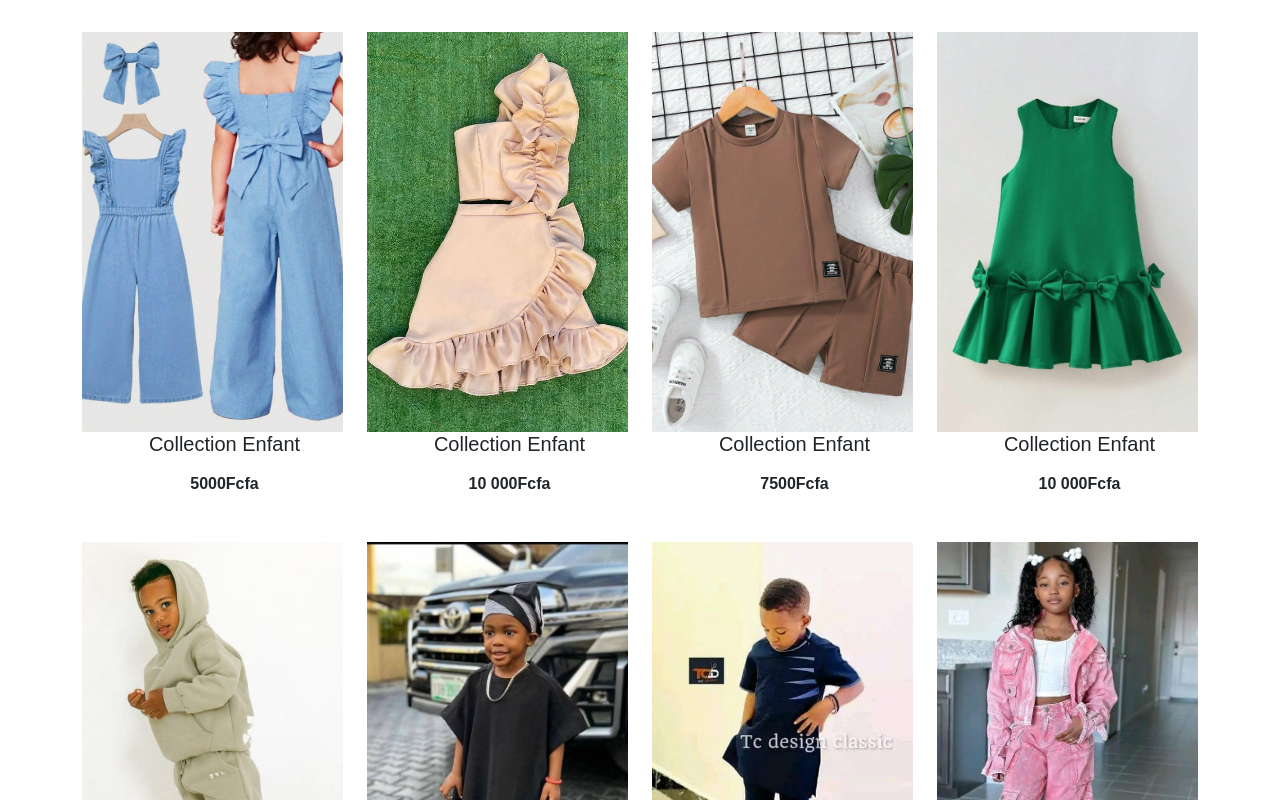
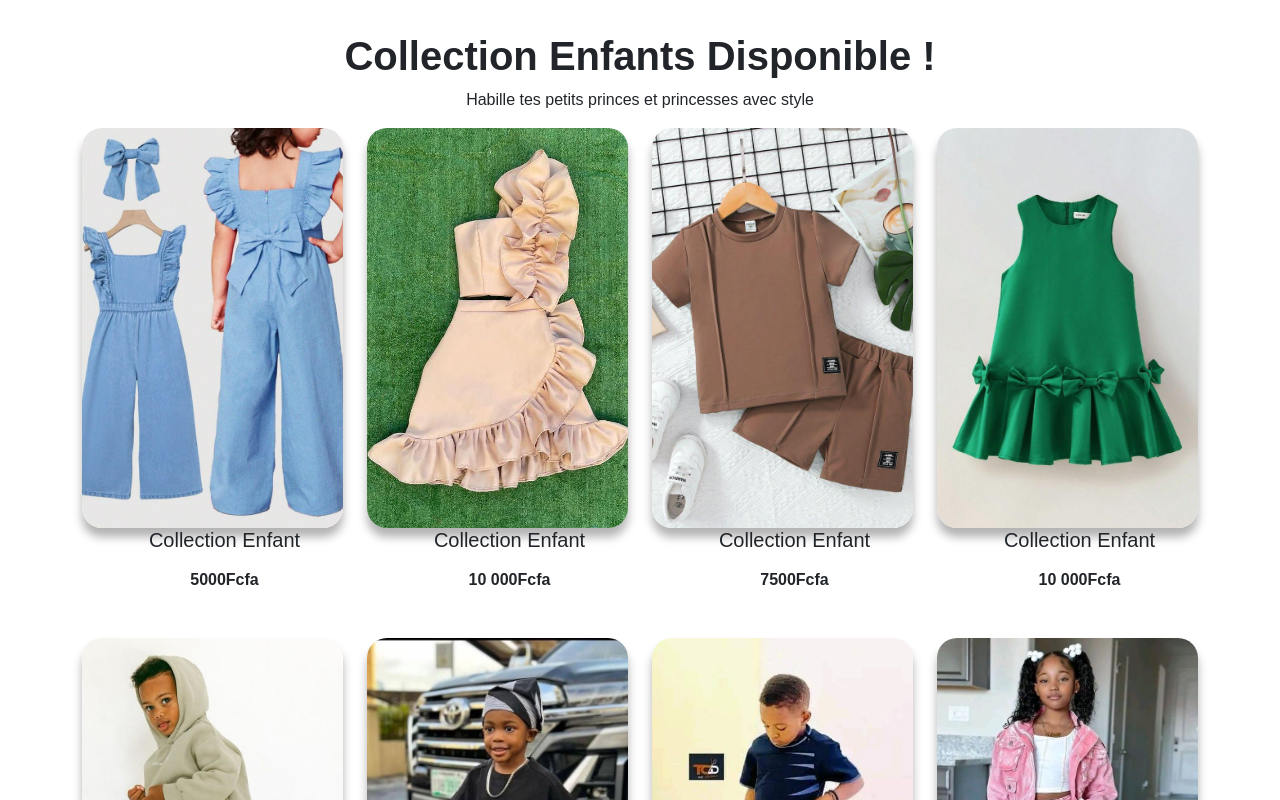
Before and after one commit to sene1901/kaay-sagnse, a React (Vite) app: page /enfants in a window 1280 px wide. Shown: the top 800 px of the page. Built offline with nearby package versions, Linux system fonts and the light colour scheme.

Commit message:
first commit

```diff
--- a/src/components/Enfants.jsx
+++ b/src/components/Enfants.jsx
@@ -232,6 +232,13 @@ import image13 from '../assets/IMG-20250624-WA0063.jpg';
 function Enfants() {
   return (
     <>
+
+    <section>
+        <div class="baniere">
+            <h1 class="text-center fw-bold"> Collection Enfants Disponible !</h1>
+            <p class="text-center">Habille tes petits princes et princesses avec style</p>
+        </div>
+    </section>
       <section>
         <div className="container">
           <div className="row ">
--- a/src/index.css
+++ b/src/index.css
@@ -21,7 +21,40 @@
 .card-img-top {
     height: 400px;
     object-fit: cover;
+  border-radius: 20px;
+  box-shadow: 0 9px 10px rgba(0, 0, 0, 0.3);
+  /* animation: bounceRotateZoom 4s infinite ease-in-out; */
+  transition: transform 0.5s;
 }
+.card-img-top:hover{
+    transition: transform 0.5s;
+      transform: scale(0.9) ;
+}
+
+
+.animated-image:hover {
+  transform: scale(1.1) rotate(5deg);
+}
+
+@keyframes bounceRotateZoom {
+  0% {
+    transform: scale(1) rotate(0deg) translateY(0px);
+  }
+  25% {
+    transform: scale(1.05) rotate(3deg) translateY(-10px);
+  }
+  50% {
+    transform: scale(0.95) rotate(-3deg) translateY(5px);
+  }
+  75% {
+    transform: scale(1.08) rotate(5deg) translateY(-8px);
+  }
+  100% {
+    transform: scale(1) rotate(0deg) translateY(0px);
+  }
+}
+
+
 .btn{
     border: none;
     background-color: rgba(90, 43, 10, 0.671);
@@ -42,3 +75,7 @@ h6{
     font-weight: bold;
     padding: 10px;
 }
+/* .baniere{
+    display: flex;
+    justify-content: center;
+} */
```
